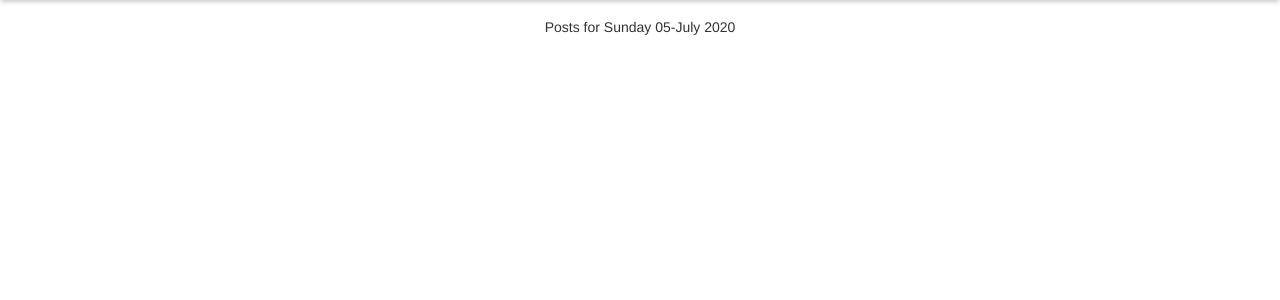
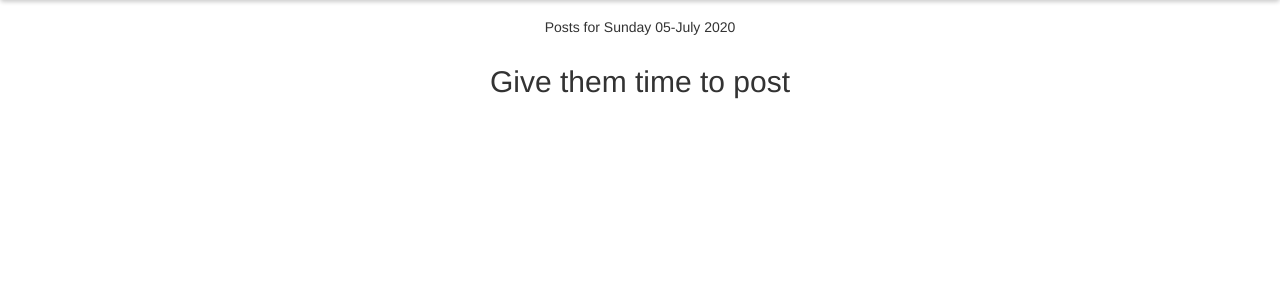
Before and after one commit to brayokenya/Insta-Clone, a Django app: a page that uses insta/templates/insta-post/posts_today.html in a window 1280 px wide. Shown: the part 80-380 px from the top of the page. Run offline with Django 3.2, Linux system fonts and the light colour scheme; some libraries are stand-ins or nearby versions.

Commit message:
modified index file

```diff
--- a/insta/templates/insta-post/posts_today.html
+++ b/insta/templates/insta-post/posts_today.html
@@ -1 +1,25 @@
-{%extends 'insta-post/base.html'%} {% block content %} {{block.super}} {% endblock %}
+{%extends 'insta-post/base.html'%} {% block content %} {{block.super}}
+<div class="container">
+
+    <!-- Looping through insta   -->
+    {% for insta_item in insta %}
+
+    <div class="row">
+        <!-- displaying insta articles -->
+        <div class="col-xs-6 col-sm-6 col-md-6 col-lg-6">
+            <h4 class="text-center"> {{ insta_item.user }} </h4>
+            <h4 class="text-center"> {{ insta_item.location }} </h4>
+            <h4 class="text-center"> {{ insta_item.caption }} </h4>
+            <img src="{{insta_item.photo_image.url}}" class="img-responsive" alt="Image">
+
+
+        </div>
+
+        {% empty %}
+        <div class="row">
+            <h2 class="text-center">Give them time to post</h2>
+        </div>
+        {% endfor %}
+
+    </div>
+    {% endblock %}
```
